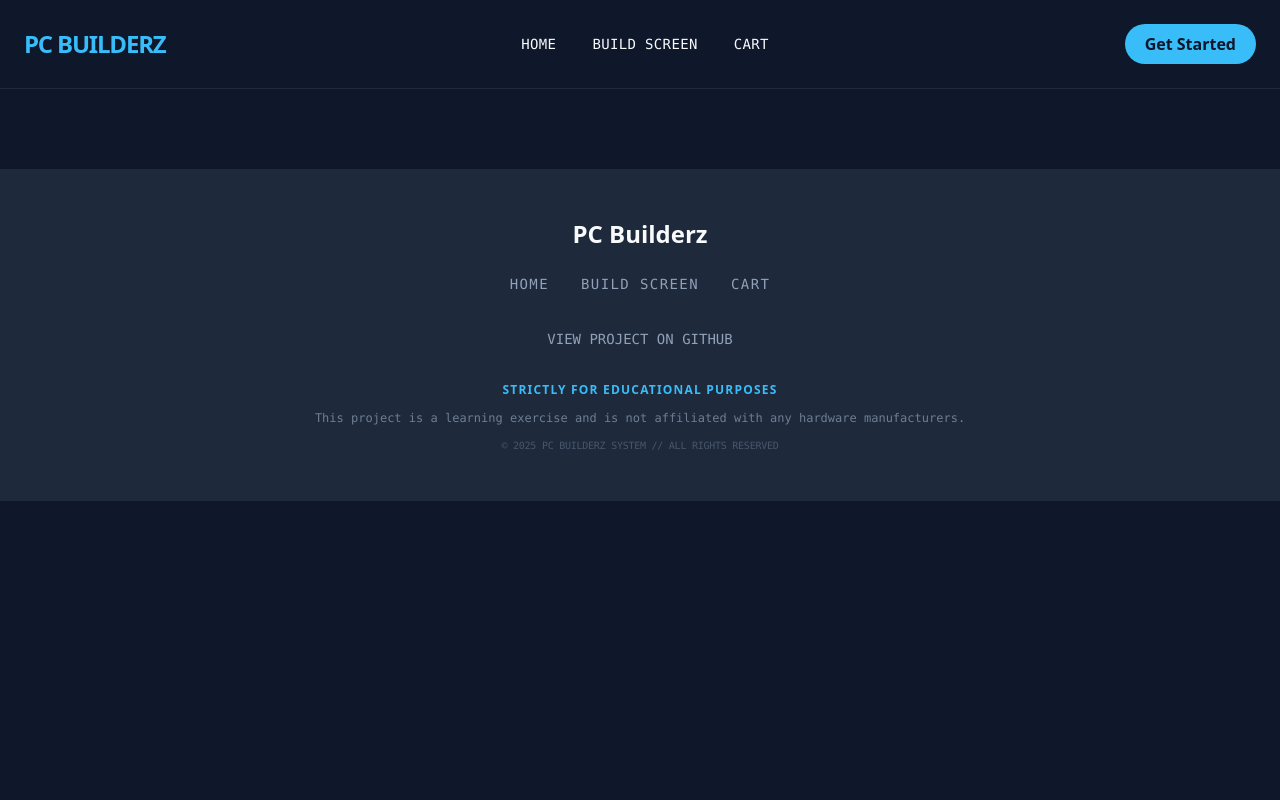
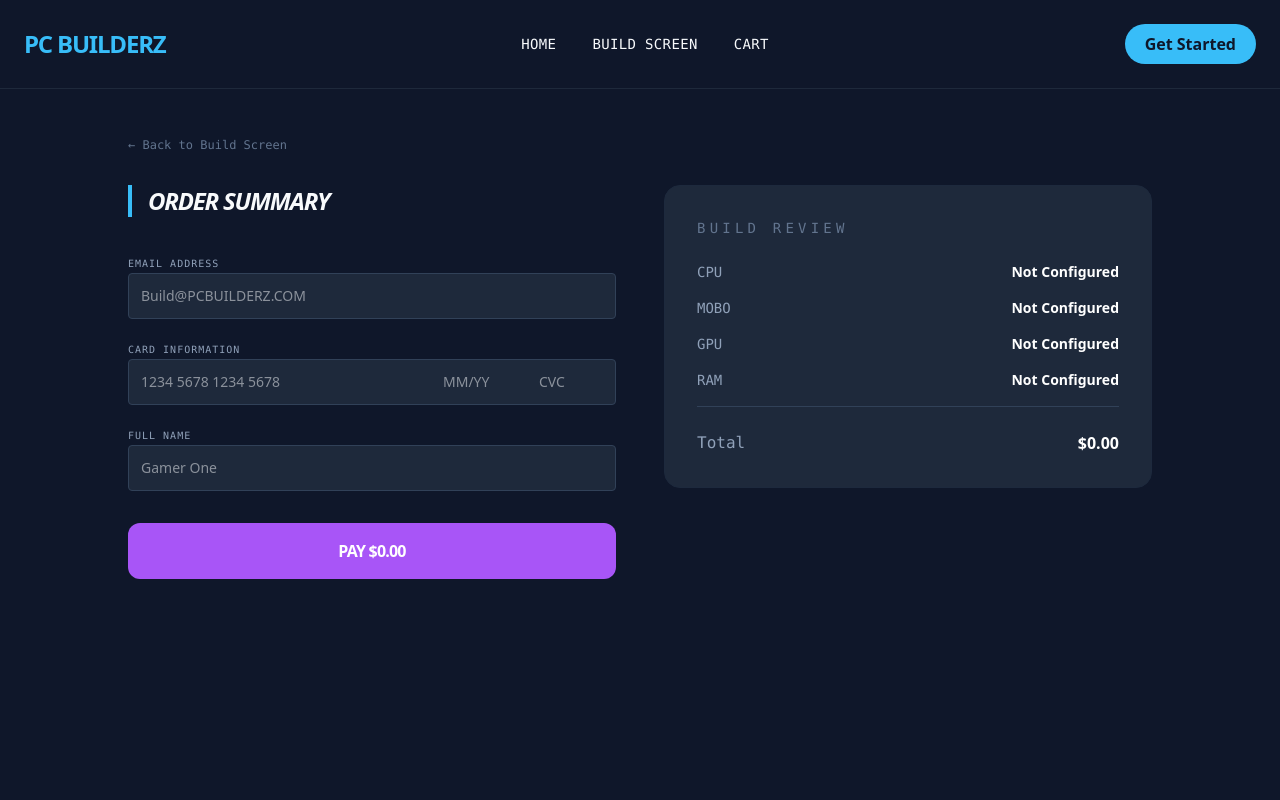
Before and after one commit to corbinreak/PC_Builderz, a React (Vite) app in the folder pc-builderz/: page / in a window 1280 px wide. Both pictures are taken after a click on the link "CART". Shown: the top 800 px of the page. Built offline with nearby package versions, Linux system fonts and the light colour scheme.

Commit message:
Finished Cart / Checkout screen component.

```diff
--- a/pc-builderz/src/App.jsx
+++ b/pc-builderz/src/App.jsx
@@ -5,6 +5,7 @@ import LiveCompatibility from './components/liveCompatibility.jsx';
 import BuildScreen from './components/BuildScreen.jsx';
 import Footer from './components/Footer.jsx';
 import ShopByCategory from './components/ShopByCategory.jsx';
+import CheckoutScreen from './components/CheckoutScreen.jsx';
 
 function App() {
   const [selectedCPU, setSelectedCPU] = React.useState(null);
@@ -50,6 +51,20 @@ function App() {
   // Helper variables for the UI
   const hasRequiredParts = selectedCPU && selectedMOBO;
   const isPerfectMatch = hasRequiredParts && compatibilityIssues.length === 0;
+
+  const calculateTotal = () => {
+    // We convert the object values into an array and sum the prices
+    return Object.values(selectedParts)
+        .reduce((sum, part) => sum + (part?.price || 0), 0)
+        .toFixed(2);
+};
+
+  const [selectedParts, setSelectedParts] = React.useState({
+    CPU: selectedCPU,
+    MOBO: selectedMOBO,
+    GPU: selectedGPU,
+    RAM: selectedRAM
+  })
 
   return (
     <div className="min-h-screen bg-[#0f172a] text-[#F8FAFC] font-sans">
@@ -133,7 +148,15 @@ function App() {
         />
      )}
 
+     {/* Cart / Checkout Screen Section */}
+      {selectedScreen === 'Cart' && (
+        <CheckoutScreen
+        selectedParts={selectedParts}
+        calculateTotal={calculateTotal}
+        setSelectedScreen={setSelectedScreen}
+        />
 
+      )}
 
      <Footer
         setSelectedScreen={setSelectedScreen}
--- /dev/null
+++ b/pc-builderz/src/components/CheckoutScreen.jsx
@@ -0,0 +1,103 @@
+import React, { useState } from 'react';
+
+const CheckoutScreen = ({ selectedParts, calculateTotal, setSelectedScreen }) => {
+    const [ isProcessing, setIsProcessing ] = useState(false);
+    const [ isSuccess, setIsSucess ] = useState(false);
+
+    const handlePayment = (e) => {
+        e.preventDefault();
+        // Simulate payment processing
+        setIsProcessing(true);
+        setTimeout(() => {
+            setIsProcessing(false);
+            setIsSucess(true);
+        }, 2000);
+    };
+
+    if (isSuccess) {
+        return (
+            <div className="min-h-screen flex items-center justify-center bg-[#0F172A] p-6">
+                <div className="text-center space-y-6 animate-in fade-in zoom-in duration-500">
+                    <div className="text-6xl text-[#A855F7]">✓</div>
+                        <h2 className="text-3xl font-black text-white uppercase italic">Order Confirmed!</h2>
+                        <p className="text-slate-400 font-mono tracking-widest">TRANSACTION_ID: #PC-77291-BLD</p>
+                        <button
+                            onClick={() => setSelectedScreen('Home')}
+                            className="mt-8 px-8 py-3 bg-[#38BDF] text-[#0F172A] font-bold rounded-lg uppercase tracking-tighter hover:bg-[#A855F7] transition-all"
+                        >
+                            Back to Home
+                        </button>
+                    </div>
+                </div>
+        )
+    }
+    return (
+        <div className="min-h-screen bg-[#0F172A] p-6 lg:p-12 text-[#F8FAFC]">
+          <div className="max-w-5xl mx-auto">
+              <button
+                onClick={() => setSelectedScreen('BuildScreen')}
+                className="mb-8 text-xs font-mono text-slate-500 hover:text-[#38BDF8] flex items-center gap-2"
+              >
+                ← Back to Build Screen
+              </button>
+
+              <div className="grid grid-cols-1 lg:grid-cols-2 gap-12">
+
+                {/* Left Side: Mock Stripe Payment Form */}
+                <div className="space-y-8">
+                    <h2 className="text-2xl font-black tracking-tighter uppercase italic border-l-4 border-[#38BDF8] pl-4">
+                        Order Summary
+                    </h2>
+
+                    <form onSubmit={handlePayment} className="space-y-4">
+                        <div className="space-y-1">
+                            <label className="text-[10px] font-mono text-slate-400 uppercase tracking-widest">Email Address</label>
+                            <input required type="email" placeholder="Build@PCBUILDERZ.COM" className="w-full bg-[#1e293B] border border-slate-700 p-3 rounded text-sm focus:border-[#A855F7] outline-none" />
+                        </div>
+
+                        <div className="space-y-1">
+                            <label className="text-[10px] font-mono text-slate-400 uppercase tracking-widest">Card Information</label>
+                            <div className="bg-[#1E293B] border border-slate-700 p-3 rounded flex items-center gap-4">
+                                <input required type="text" placeholder="1234 5678 1234 5678" className="bg-transparent w-full text-sm outline-none" />
+                                <input required type="text" placeholder="MM/YY" className="bg-transparent w-20 text-sm outline-none" />
+                                <input required type="text" placeholder="CVC" className="bg-transparent w-16 text-sm outline-none" />
+                            </div>
+                            </div>
+
+                            <div className="space-y-1">
+                                <label className="text-[10px] font-mono text-slate-400 uppercase tracking-widest">Full Name</label>
+                                <input required type="text" placeholder="Gamer One" className="w-full bg-[#1E293B] border border-slate-700 p-3 rounded text-sm focus:border-[#A855F7] outline-none" />
+                            </div>
+
+                            <button
+                              type="submit"
+                              disabled={isProcessing}
+                              className="w-full bg-[#A855F7] hover:bg-[#38BDF8] text-white font-black py-4 rounded-xl transition-all uppercase tracking-tighter mt-4"
+                            >
+                                {isProcessing ? 'Processing...' : `Pay $${calculateTotal()}`}
+                            </button>
+                        </form>
+                    </div>
+
+                    {/* Right Side: Selected Parts Summary */}
+                    <aside className="bg-[#1E293B] p-8 rounded-2xl border border-slate-800 h-fit">
+                        <h3 className="text-sm font-mono text-slate-500 uppercase tracking-[0.3em] mb-6">Build Review</h3>
+                        <div className="space-y-4">
+                            {[ 'CPU', 'MOBO', 'GPU', 'RAM' ].map((type) => (
+                                <div key={type} className="flex justify-between items-center text-sm">
+                                    <span className="text-slate-400 font-mono">{type}</span>
+                                    <span className="text-white font-bold truncate text-right">{selectedParts[type]?.name || 'Not Configured'}</span>
+                                </div>
+                            ))}
+                            <div className="pt-6 border-t border-slate-700 flex justify-between items-center">
+                                <span className="text-slate-400 font-mono">Total</span>
+                                <span className="text-white font-bold">${calculateTotal()}</span>
+                            </div>
+                        </div>
+                    </aside>
+                </div>
+            </div>
+        </div>
+    )
+}
+  export default CheckoutScreen;
```
